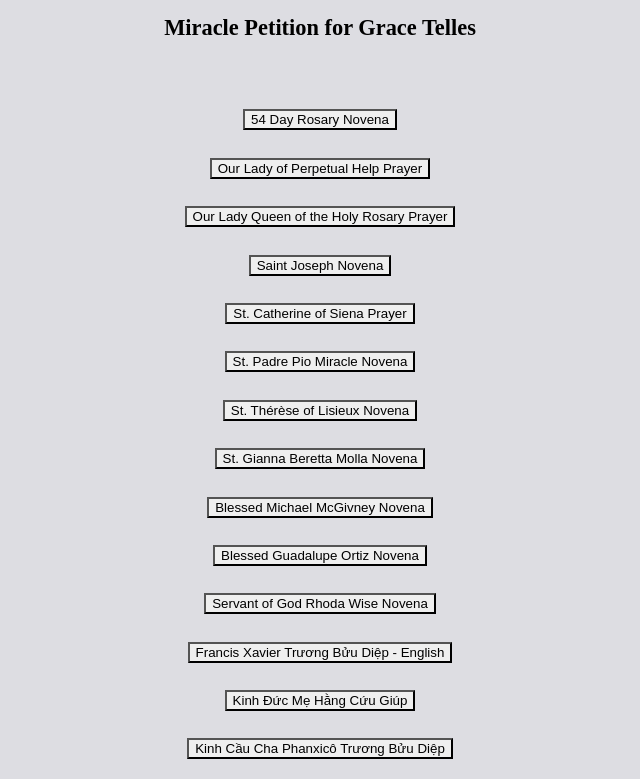
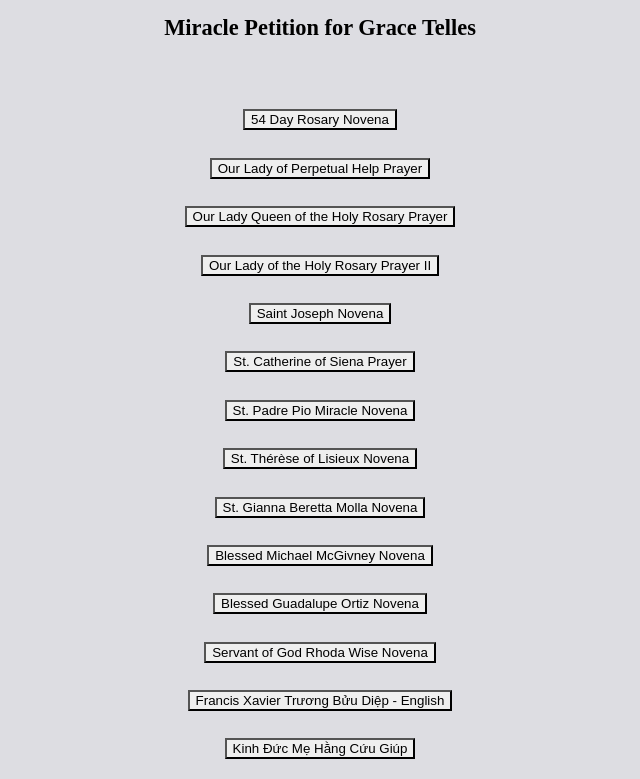
Before and after one commit to livingoutthebeatitudes/livingoutthebeatitudes.github.io, a plain HTML site: page index.html in a window 1280 px wide. Shown: the top 779 px of the page, without its empty margins (320-960 px from the left). Drawn offline with Linux system fonts and the light colour scheme; grey boxes are pictures that could not be loaded.

Commit message:
Add second Our Lady of the Rosary prayer and change Padre Pio link to the new one

```diff
--- a/index.html
+++ b/index.html
@@ -22,6 +22,10 @@
         <p align ="center">
         <input type="submit" value="Our Lady Queen of the Holy Rosary Prayer" />
     </form>
+    <form action="https://mcusercontent.com/d3b5cb4e7e50ed90145f29ab0/files/7d23fe31-6502-b1fd-4730-89aa314e6402/CCC_Prop_1_Novena_English.pdf">
+        <p align ="center">
+        <input type="submit" value="Our Lady of the Holy Rosary Prayer II" />
+    </form>
     <form action="https://www.ewtn.com/catholicism/devotions/novena-to-st-joseph-304">
         <p align ="center">
         <input type="submit" value="Saint Joseph Novena" />
@@ -30,7 +34,8 @@
         <p align ="center">
         <input type="submit" value="St. Catherine of Siena Prayer" />
     </form>
-    <form action="https://novenaprayer.com/st-padre-pio-novena/">
+    <!-- <form action="https://novenaprayer.com/st-padre-pio-novena/"> -->
+    <form action="https://www.praymorenovenas.com/novena-to-padre-pio">
         <p align ="center">
         <input type="submit" value="St. Padre Pio Miracle Novena" />
     </form>
```
